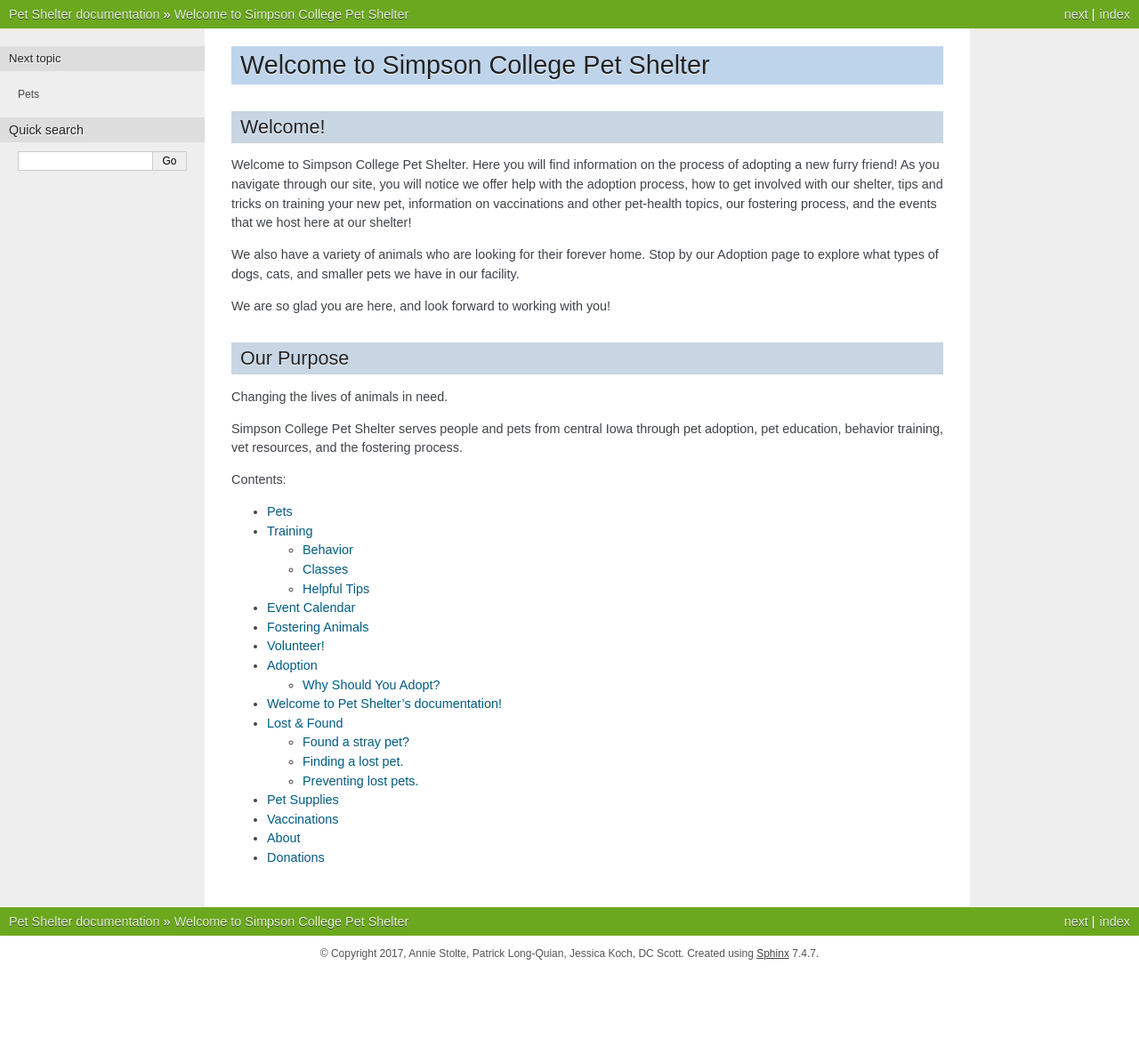
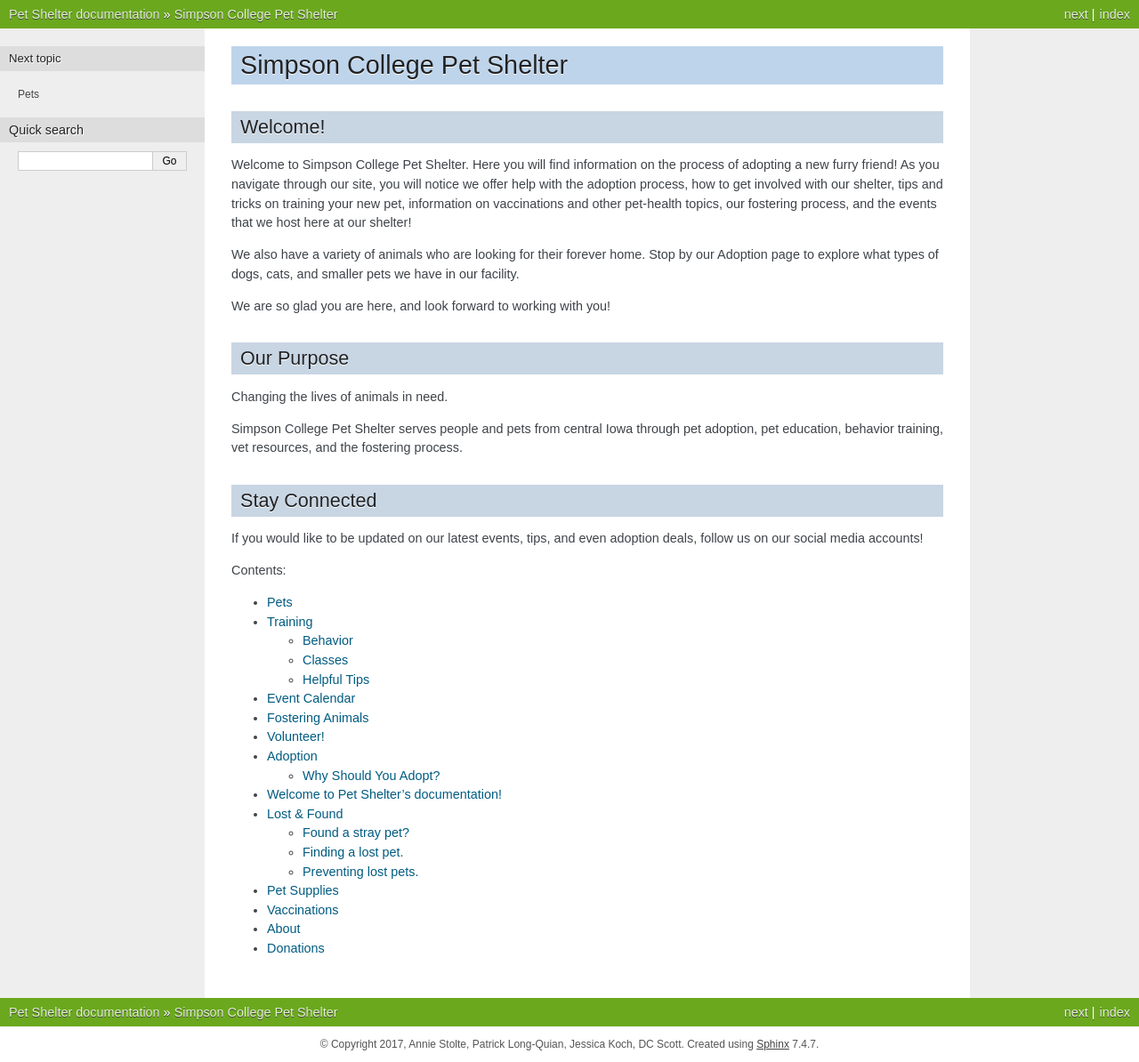
Before and after one commit to plongquian/pet_shelter, a Sphinx documentation site: the page built from source/index.rst, in a window 1280 px wide. Shown: the whole page at 89% size. Built offline with Sphinx 7.4.7, drawn with Linux system fonts in a browser that asks for light colours; before the commit the page ends 1092 px from its top, so only the background shows below that.

Commit message:
Began to add images to cat page, and put more content on our index page.

```diff
--- a/source/adoption/index.rst
+++ b/source/adoption/index.rst
@@ -24,6 +24,11 @@
 own. Adoption is not just the right thing to do; it is a reward
 that keeps on giving.
 
+Simpson College Pet Shelter makes the adoption process seamless, as
+we are right by your side every step of the way. If you are interested
+in more information, please visit our About page where you will find
+our phone number, email address, our location, and our hours.
+
 .. toctree::
    :maxdepth: 2
    :caption: Contents:
--- a/source/adoption/other_animals.rst
+++ b/source/adoption/other_animals.rst
@@ -1,9 +1,6 @@
 
 Other Animals
 =============
-
-.. figure:: normancat.png
-    :width: 50%
 
     Non-Shedding Friends
 
--- a/source/index.rst
+++ b/source/index.rst
@@ -1,6 +1,5 @@
-
-Welcome to Simpson College Pet Shelter
-======================================
+Simpson College Pet Shelter
+===========================
 
 Welcome!
 --------
@@ -27,6 +26,11 @@
 Iowa through pet adoption, pet education, behavior training, vet
 resources, and the fostering process.
 
+Stay Connected
+--------------
+If you would like to be updated on our latest events, tips, and
+even adoption deals, follow us on our social media accounts!
+
 
 .. toctree::
    :maxdepth: 2
```
